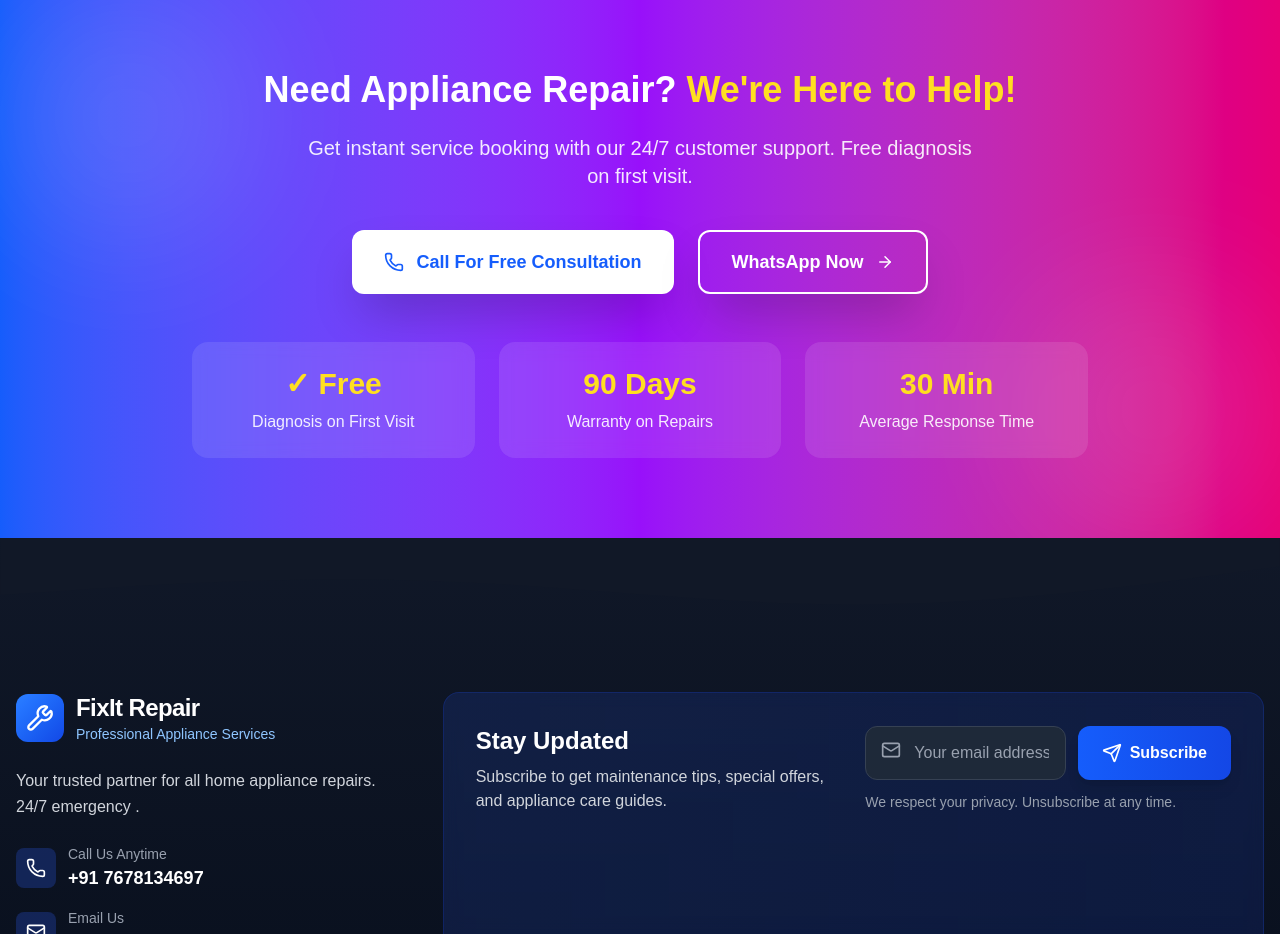
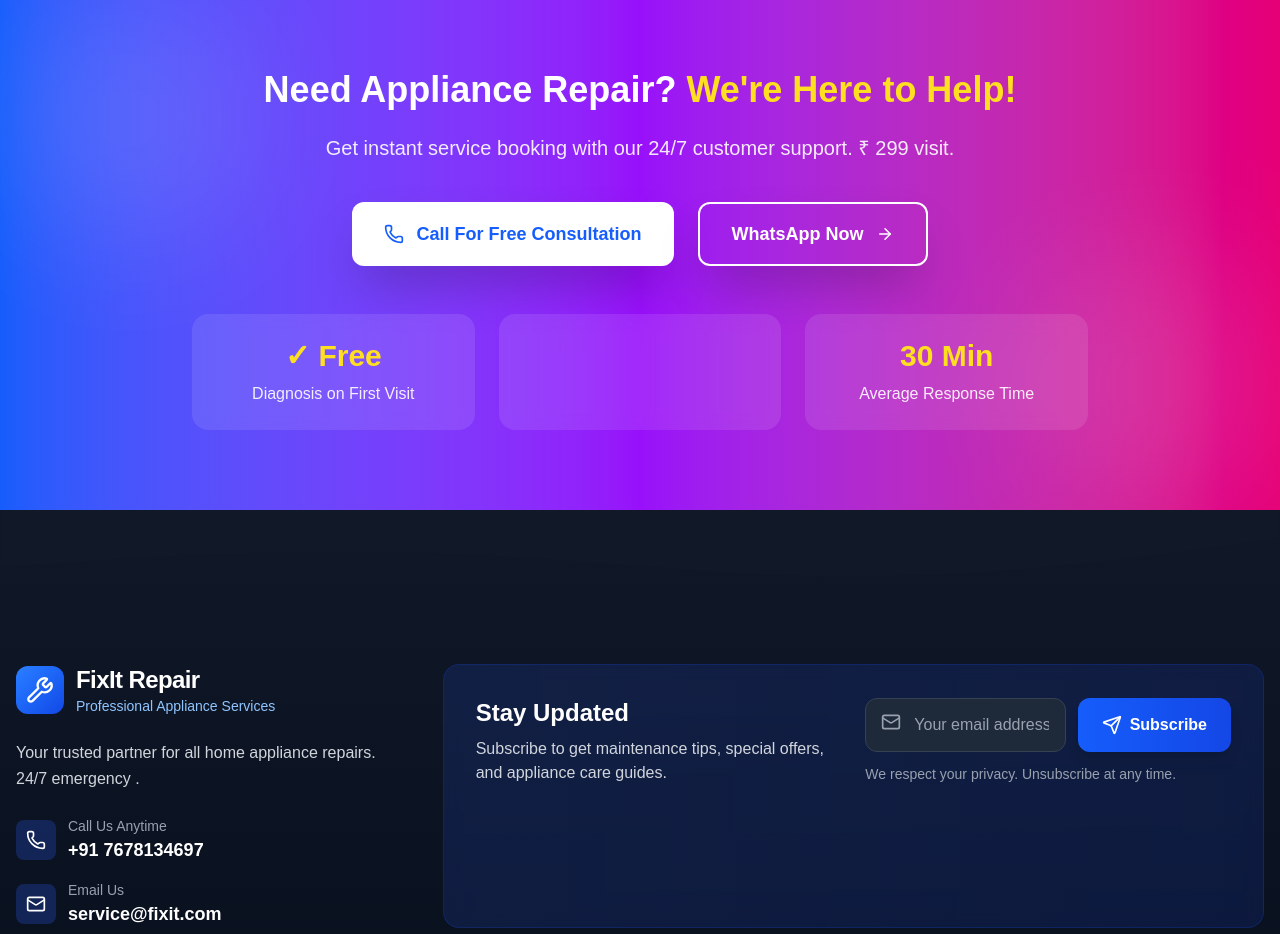
Before and after one commit to rajkumarchaudhari123/Home-Appliances-Repair-Service, a Next.js app: page / in a window 1280 px wide. Shown: the part 3480-4414 px from the top of the page. Built offline with nearby package versions, Linux system fonts and the light colour scheme.

Commit message:
rate updated

```diff
--- a/app/page.tsx
+++ b/app/page.tsx
@@ -553,7 +553,7 @@ export default function HomePage() {
             Need Appliance Repair? <span className="text-yellow-300">We're Here to Help!</span>
           </h2>
           <p className="text-base sm:text-lg md:text-xl mb-8 sm:mb-10 max-w-2xl mx-auto text-white/90">
-            Get instant service booking with our 24/7 customer support. Free diagnosis on first visit.
+            Get instant service booking with our 24/7 customer support.  ₹ 299 visit.
           </p>
 
           <div className="flex flex-col sm:flex-row gap-4 md:gap-6 justify-center mb-8 sm:mb-12">
@@ -581,8 +581,6 @@ export default function HomePage() {
               <div className="text-white/90 text-sm sm:text-base">Diagnosis on First Visit</div>
             </div>
             <div className="bg-white/10 backdrop-blur-sm rounded-xl md:rounded-2xl p-4 sm:p-6 hover:bg-white/20 transition-colors">
-              <div className="text-2xl sm:text-3xl font-bold mb-2 text-yellow-300">90 Days</div>
-              <div className="text-white/90 text-sm sm:text-base">Warranty on Repairs</div>
             </div>
             <div className="bg-white/10 backdrop-blur-sm rounded-xl md:rounded-2xl p-4 sm:p-6 hover:bg-white/20 transition-colors">
               <div className="text-2xl sm:text-3xl font-bold mb-2 text-yellow-300">30 Min</div>
```
